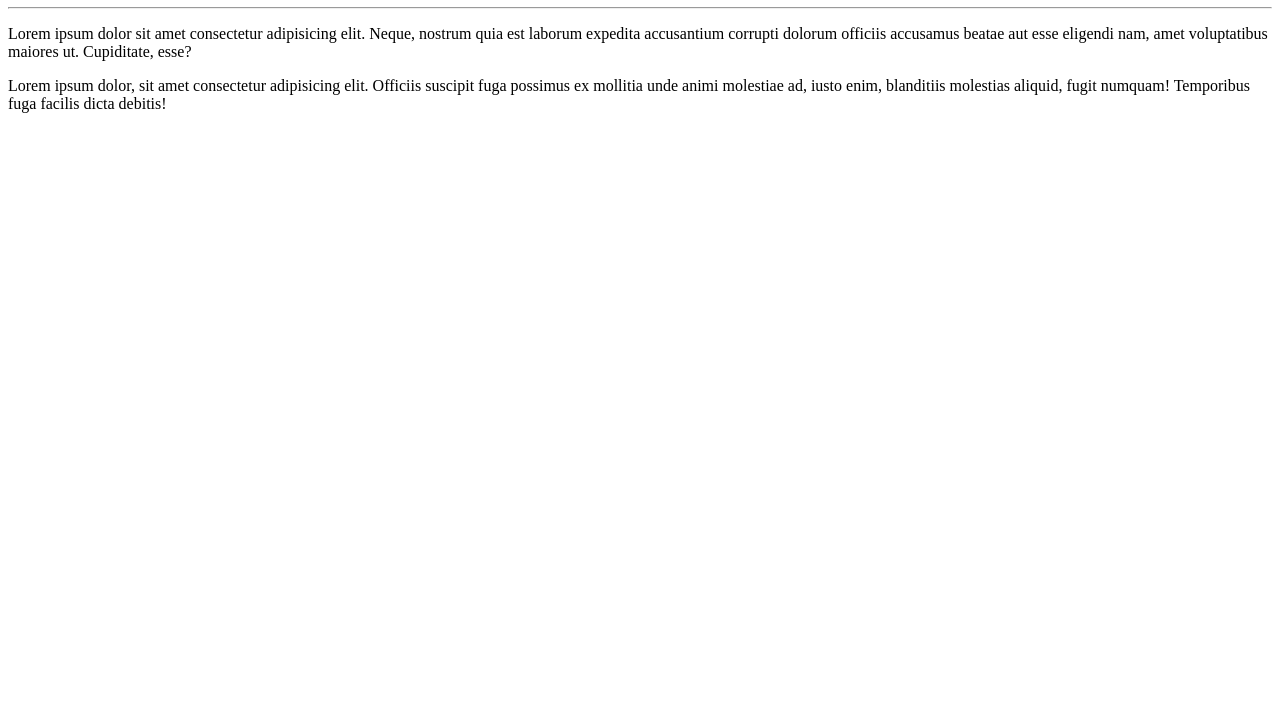
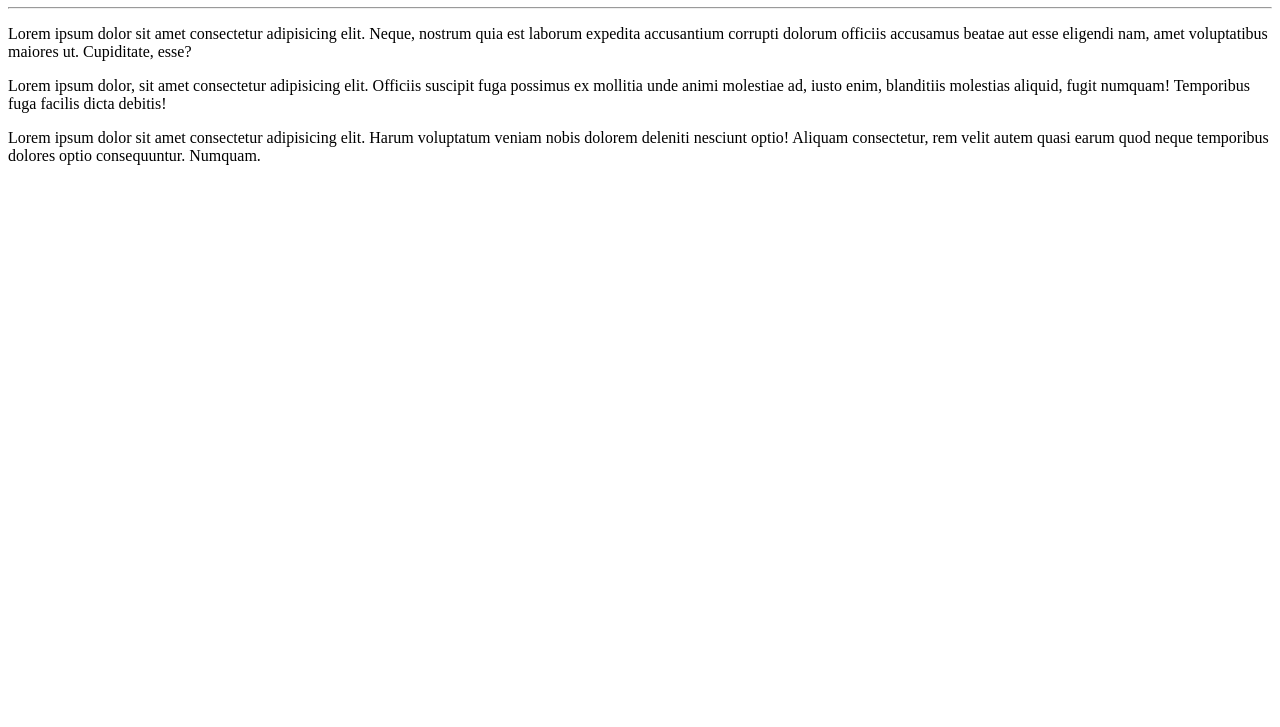
Before and after one commit to GuiLimaM/OlaMundo, a plain HTML site: page site-exemplo/index.html in a window 1280 px wide. Shown: the part 73-800 px from the top of the page. Drawn offline with Linux system fonts and the light colour scheme.

Commit message:
Update index.html

```diff
--- a/site-exemplo/index.html
+++ b/site-exemplo/index.html
@@ -11,5 +11,6 @@
     <hr>
     <p>Lorem ipsum dolor sit amet consectetur adipisicing elit. Neque, nostrum quia est laborum expedita accusantium corrupti dolorum officiis accusamus beatae aut esse eligendi nam, amet voluptatibus maiores ut. Cupiditate, esse?</p>
     <p>Lorem ipsum dolor, sit amet consectetur adipisicing elit. Officiis suscipit fuga possimus ex mollitia unde animi molestiae ad, iusto enim, blanditiis molestias aliquid, fugit numquam! Temporibus fuga facilis dicta debitis!</p>
+    <p>Lorem ipsum dolor sit amet consectetur adipisicing elit. Harum voluptatum veniam nobis dolorem deleniti nesciunt optio! Aliquam consectetur, rem velit autem quasi earum quod neque temporibus dolores optio consequuntur. Numquam.</p>
 </body>
 </html>
```
